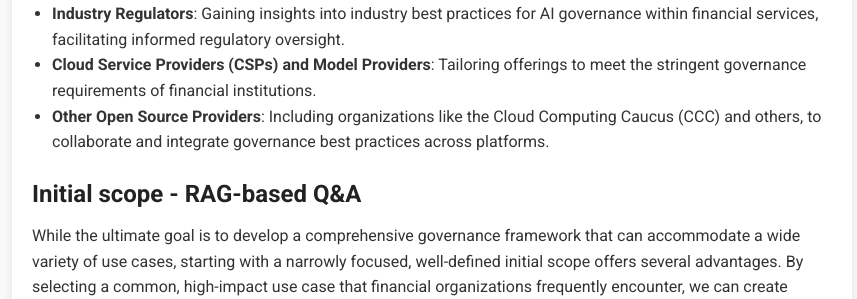
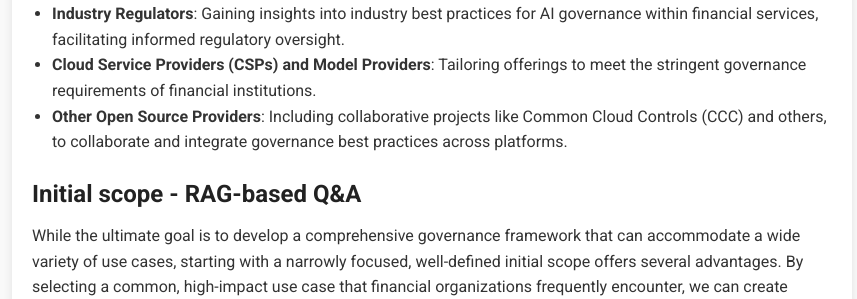
Before and after one commit to finos/ai-readiness, a Jekyll site: the page built from docs/index.md, in a window 1280 px wide and 900 px high, scrolled down 1475 px. Shown: the part 153-452 px from the top of the window, without its empty margins (208-1065 px from the left). Built offline with Jekyll 4.4.1, drawn with Linux system fonts in a browser that asks for light colours.

Commit message:
fix: CCC mention

```diff
--- a/docs/index.md
+++ b/docs/index.md
@@ -35,7 +35,7 @@ As briefly touched upon in the Value Proposition, this framework is designed for
 - **Banking Legal Teams**: Understanding the legal implications of deploying AI technologies and ensuring adherence to laws and regulations.
 - **Industry Regulators**: Gaining insights into industry best practices for AI governance within financial services, facilitating informed regulatory oversight.
 - **Cloud Service Providers (CSPs) and Model Providers**: Tailoring offerings to meet the stringent governance requirements of financial institutions.
-- **Other Open Source Providers**: Including organizations like the Cloud Computing Caucus (CCC) and others, to collaborate and integrate governance best practices across platforms.
+- **Other Open Source Providers**: Including collaborative projects like Common Cloud Controls (CCC) and others, to collaborate and integrate governance best practices across platforms.
 
 ## Initial scope - RAG-based Q&A
 
```
